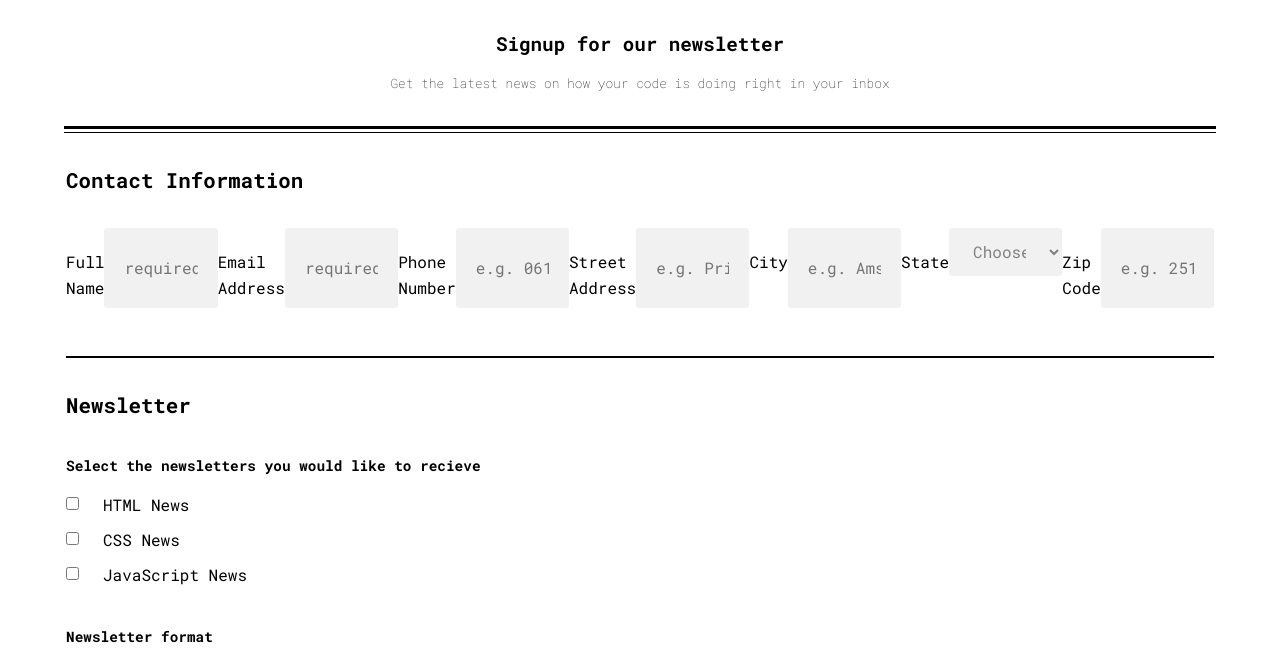
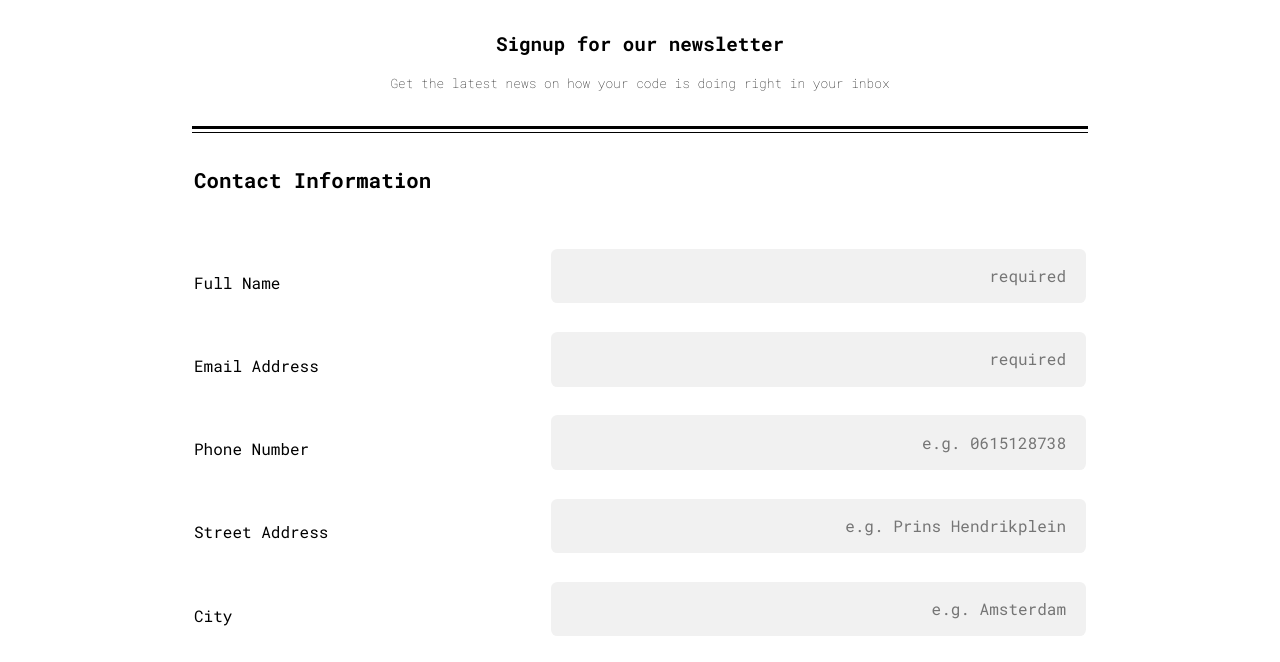
Before and after one commit to michaelschomburg/Newsletter-signup-form, a plain HTML site: page index.html in a window 1280 px wide. Shown: the part 83-745 px from the top of the page. Drawn offline with Linux system fonts and the light colour scheme.

Commit message:
desktop version done

```diff
--- a/css/style.css
+++ b/css/style.css
@@ -104,6 +104,7 @@ textarea:focus {
 
 input:focus {
 	background-color: #FFF2DD;
+	border: none;
 }
 
 
@@ -186,3 +187,42 @@ footer {
 /* =================================
   Media queries
 ==================================== */
+
+@media (min-width: 768px) {
+	.container {
+		max-width: 70%;
+	}
+
+	.wrap {
+		display: flex;
+		flex-wrap: wrap;
+	}
+	.wrap > input,
+	.wrap > label,
+	.wrap > select {
+		margin-top: 1.3em;
+		margin-bottom: 0.5em;
+	}
+
+	.wrap > input,
+	.wrap > select {
+		width: 60%;
+	}
+
+
+	.wrap > label {
+		width: 40%;
+	}
+
+	input[placeholder="2516MD"] {
+		max-width: 7em;
+	}
+
+	input[type="email"],
+	input[type="text"],
+	input[type="tel"],
+	textarea,
+	select {
+		border-radius: 0.4em;
+	}
+}
--- a/index.html
+++ b/index.html
@@ -28,7 +28,7 @@
 
 				<fieldset class="contact">
 					<legend>Contact Information</legend>
-
+					<div class="wrap">
 						<label for="name">Full Name</label>
 						<input type="text" id="name" name="user_name" placeholder="required" required>
 
@@ -56,8 +56,8 @@
 						</select>
 
 						<label for="zip">Zip Code</label>
-					<input type="text" id="zip" name="city" placeholder="e.g. 2516MD">
-
+						<input type="text" id="zip" name="city" placeholder="2516MD">
+					</div>
 				</fieldset>
 			<!-- /contact -->
 				<fieldset class="newsletter">
@@ -75,7 +75,7 @@
 					<input type="radio" id="plain_radio" name="format" value="text"><label for="plain_radio" class="radio">Plain text</label><br>
 
 
-					<p for="other">Other topics you'd like to hear about</p>
+					<p>Other topics you'd like to hear about</p>
 					<textarea id="other" name="other"></textarea>
 
 				</fieldset>
@@ -90,5 +90,5 @@
 		<footer>
 			<p>&copy; The Code Review</p>
 		</footer>
-	<body>
+	</body>
 </html>
```
Lines whose indentation alone changed are shown as unchanged.
